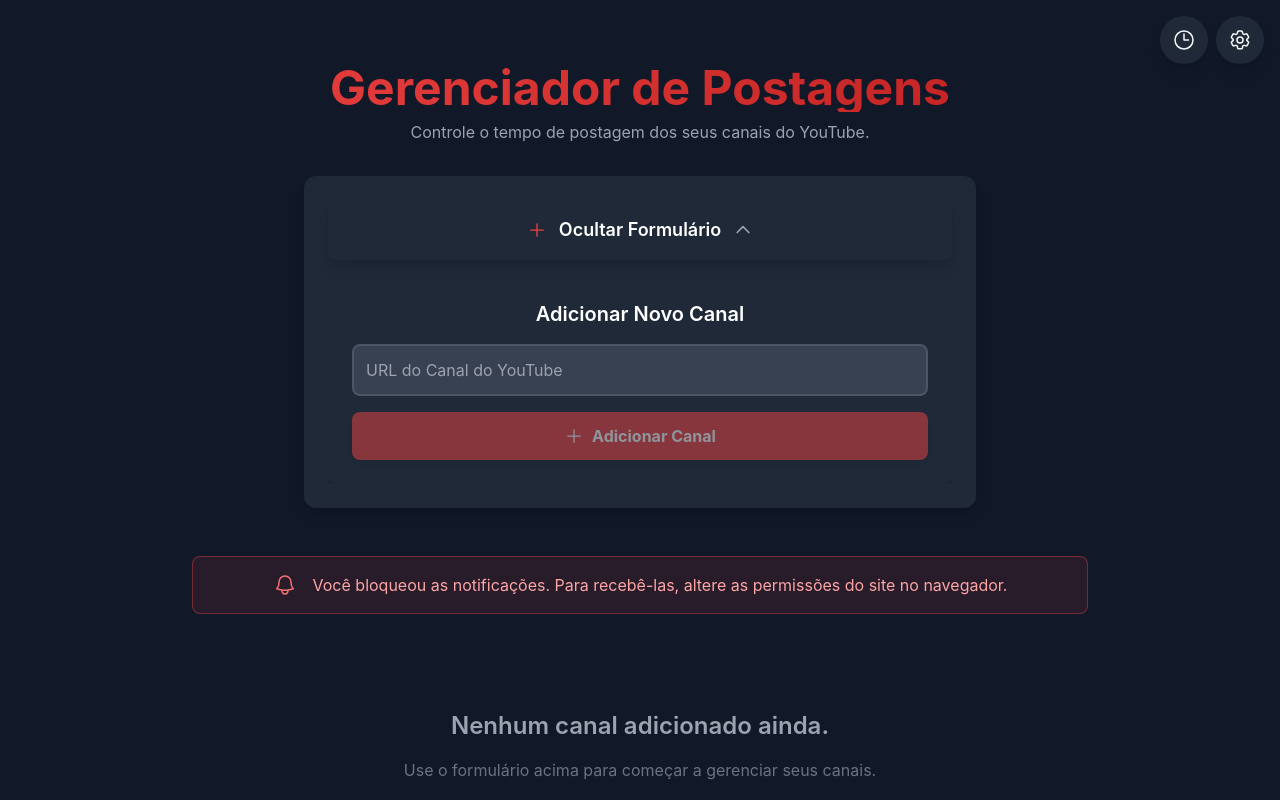
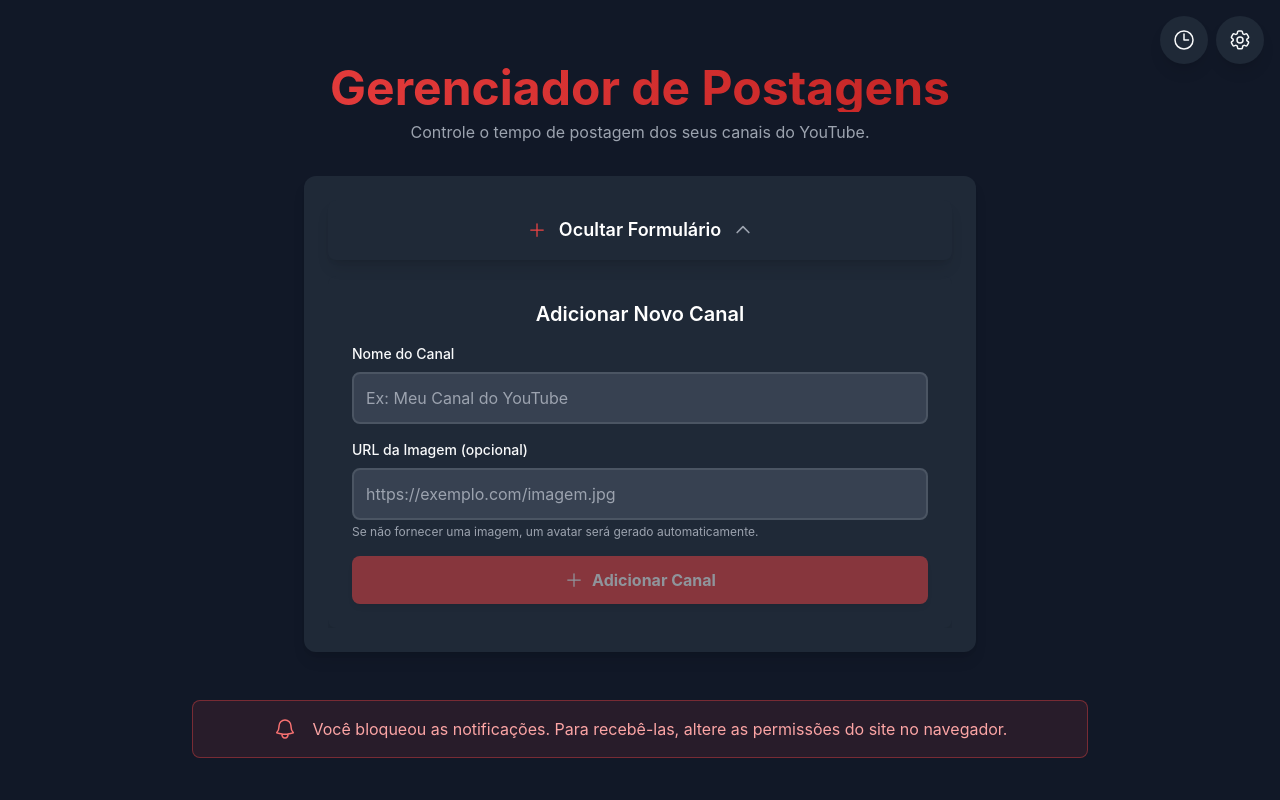
Before and after one commit to MayconMMM/Controle-de-Postagem, a React (Vite) app: page / in a window 1280 px wide. Both pictures are taken after a click on the button "Adicionar Novo Canal". Shown: the top 800 px of the page. Built offline with nearby package versions, Linux system fonts and the light colour scheme.

Commit message:
Updated App.tsx

```diff
--- a/src/App.tsx
+++ b/src/App.tsx
@@ -32,7 +32,6 @@ function App() {
   const { channels, addChannel, removeChannel, incrementPostCount, resetPostCount, resetAllPostCounts } = useChannels();
   const { postHistory, addPostToHistory, clearHistory, removePostFromHistory } = usePostHistory();
   const [notificationPermission, setNotificationPermission] = useState(Notification.permission);
-  const [isLoading, setIsLoading] = useState(false);
   const [error, setError] = useState<string | null>(null);
 
   const audioContextRef = useRef<AudioContext | null>(null);
@@ -266,43 +265,23 @@ function App() {
     }
   }, [cooldownMinutes, channels, incrementPostCount, addPostToHistory]);
 
-  const handleFetchAndAddChannel = useCallback(async (url: string) => {
+  const handleAddChannel = useCallback((name: string, imageUrl?: string) => {
     initAudioContext();
-    setIsLoading(true);
     setError(null);
 
-    if (!url.includes('youtube.com/')) {
-        setError('Por favor, insira uma URL válida de um canal do YouTube.');
-        setIsLoading(false);
+    if (!name.trim()) {
+        setError('Por favor, insira o nome do canal.');
         return;
     }
 
-    try {
-        const encodedUrl = encodeURIComponent(url);
-        const proxyUrl = `https://corsproxy.io/?${encodedUrl}`;
-        const response = await fetch(proxyUrl);
-        if (!response.ok) throw new Error(`Falha ao buscar dados do canal (status: ${response.status}).`);
-        const htmlContent = await response.text();
-        if (!htmlContent) throw new Error('Não foi possível obter o conteúdo da página.');
+    if (channels.some(c => c.name.toLowerCase() === name.trim().toLowerCase())) {
+        setError(`O canal "${name.trim()}" já foi adicionado.`);
+        return;
+    }
 
-        const parser = new DOMParser();
-        const doc = parser.parseFromString(htmlContent, 'text/html');
-
-        const name = doc.querySelector('meta[property="og:title"]')?.getAttribute('content');
-        const imageUrl = doc.querySelector('meta[property="og:image"]')?.getAttribute('content');
-
-        if (!name || !imageUrl) throw new Error('Não foi possível extrair o nome e a imagem do canal.');
-        if (channels.some(c => c.name.toLowerCase() === name.toLowerCase())) {
-            setError(`O canal "${name}" já foi adicionado.`);
-        } else {
-            addChannel(name, imageUrl);
-        }
-    } catch (err: any) {
-        console.error(err);
-        setError(err.message || 'Ocorreu um erro desconhecido.');
-    } finally {
-        setIsLoading(false);
-    }
+    const finalImageUrl = imageUrl?.trim() || getPlaceholderAvatar(name.trim());
+    addChannel(name.trim(), finalImageUrl);
+    setError(null);
 }, [addChannel, channels]);
 
   const handleEnableNotificationsClick = () => {
@@ -411,8 +390,7 @@ function App() {
 
       <main className="container mx-auto">
         <AddChannelForm
-          onAddChannel={handleFetchAndAddChannel}
-          isLoading={isLoading}
+          onAddChannel={handleAddChannel}
           error={error}
         />
 
--- a/src/components/AddChannelForm.tsx
+++ b/src/components/AddChannelForm.tsx
@@ -2,33 +2,26 @@ import React, { useState } from 'react';
 import { Icon } from './Icon';
 
 interface AddChannelFormProps {
-  onAddChannel: (url: string) => void;
-  isLoading: boolean;
+  onAddChannel: (name: string, imageUrl?: string) => void;
   error: string | null;
 }
 
-const LoadingSpinner = () => (
-    <svg className="animate-spin -ml-1 mr-3 h-5 w-5 text-white" xmlns="http://www.w3.org/2000/svg" fill="none" viewBox="0 0 24 24">
-        <circle className="opacity-25" cx="12" cy="12" r="10" stroke="currentColor" strokeWidth="4"></circle>
-        <path className="opacity-75" fill="currentColor" d="M4 12a8 8 0 018-8V0C5.373 0 0 5.373 0 12h4zm2 5.291A7.962 7.962 0 014 12H0c0 3.042 1.135 5.824 3 7.938l3-2.647z"></path>
-    </svg>
-);
-
-export const AddChannelForm: React.FC<AddChannelFormProps> = ({ onAddChannel, isLoading, error }) => {
-  const [url, setUrl] = useState('');
+export const AddChannelForm: React.FC<AddChannelFormProps> = ({ onAddChannel, error }) => {
+  const [name, setName] = useState('');
+  const [imageUrl, setImageUrl] = useState('');
   const [isExpanded, setIsExpanded] = useState(false);
 
   const handleSubmit = (e: React.FormEvent) => {
     e.preventDefault();
-    if (url.trim()) {
-      onAddChannel(url.trim());
-      setUrl('');
+    if (name.trim()) {
+      onAddChannel(name.trim(), imageUrl.trim() || undefined);
+      setName('');
+      setImageUrl('');
     }
   };
 
   return (
     <div className="mb-12 max-w-2xl mx-auto p-6 bg-[var(--color-card)] rounded-xl shadow-lg">
-      {/* Botão para expandir/minimizar */}
       <button
         onClick={() => setIsExpanded(!isExpanded)}
         className="w-full p-4 bg-[var(--color-card)] rounded-lg shadow-lg hover:bg-[var(--color-border)] transition-all duration-300 mb-4"
@@ -46,36 +39,51 @@ export const AddChannelForm: React.FC<AddChannelFormProps> = ({ onAddChannel, is
         </div>
       </button>
 
-      {/* Formulário expansível */}
-      <div className={`overflow-hidden transition-all duration-300 ${isExpanded ? 'max-h-96 opacity-100' : 'max-h-0 opacity-0'}`}>
+      <div className={`overflow-hidden transition-all duration-300 ${isExpanded ? 'max-h-[500px] opacity-100' : 'max-h-0 opacity-0'}`}>
         <div className="p-6 bg-[var(--color-card)] rounded-lg shadow-lg">
           <h2 className="text-xl font-semibold mb-4 text-center text-[var(--color-text-header)]">Adicionar Novo Canal</h2>
           <form onSubmit={handleSubmit} className="flex flex-col gap-4">
+            <div>
+              <label htmlFor="channel-name" className="block text-sm font-medium text-[var(--color-text)] mb-2">
+                Nome do Canal
+              </label>
               <input
+                id="channel-name"
+                type="text"
+                value={name}
+                onChange={(e) => setName(e.target.value)}
+                placeholder="Ex: Meu Canal do YouTube"
+                required
+                className="w-full bg-[var(--color-input)] text-[var(--color-text)] placeholder-[var(--color-text-muted)] p-3 rounded-lg border-2 border-[var(--color-border)] focus:outline-none focus:border-[var(--color-primary)] transition-colors"
+              />
+            </div>
+
+            <div>
+              <label htmlFor="channel-image" className="block text-sm font-medium text-[var(--color-text)] mb-2">
+                URL da Imagem (opcional)
+              </label>
+              <input
+                id="channel-image"
                 type="url"
-              value={url}
-              onChange={(e) => setUrl(e.target.value)}
-              placeholder="URL do Canal do YouTube"
-              required
-              className="bg-[var(--color-input)] text-[var(--color-text)] placeholder-[var(--color-text-muted)] p-3 rounded-lg border-2 border-[var(--color-border)] focus:outline-none focus:border-[var(--color-primary)] transition-colors"
+                value={imageUrl}
+                onChange={(e) => setImageUrl(e.target.value)}
+                placeholder="https://exemplo.com/imagem.jpg"
+                className="w-full bg-[var(--color-input)] text-[var(--color-text)] placeholder-[var(--color-text-muted)] p-3 rounded-lg border-2 border-[var(--color-border)] focus:outline-none focus:border-[var(--color-primary)] transition-colors"
               />
+              <p className="text-xs text-[var(--color-text-muted)] mt-1">
+                Se não fornecer uma imagem, um avatar será gerado automaticamente.
+              </p>
+            </div>
+
             <button
               type="submit"
               className="flex items-center justify-center gap-2 bg-[var(--color-primary)] hover:bg-[var(--color-primary-hover)] text-white font-bold py-3 px-6 rounded-lg transition-transform transform hover:scale-105 shadow-md disabled:opacity-50 disabled:cursor-not-allowed disabled:transform-none"
-              disabled={!url.trim() || isLoading}
+              disabled={!name.trim()}
             >
-              {isLoading ? (
-                <>
-                    <LoadingSpinner />
-                    <span>Buscando...</span>
-                </>
-              ) : (
-                 <>
               <Icon type="Plus" className="w-5 h-5"/>
               <span>Adicionar Canal</span>
-                </>
-              )}
             </button>
+
             {error && <p className="text-[var(--color-danger)] text-sm text-center mt-2">{error}</p>}
           </form>
         </div>
```
Lines whose indentation alone changed are shown as unchanged.
